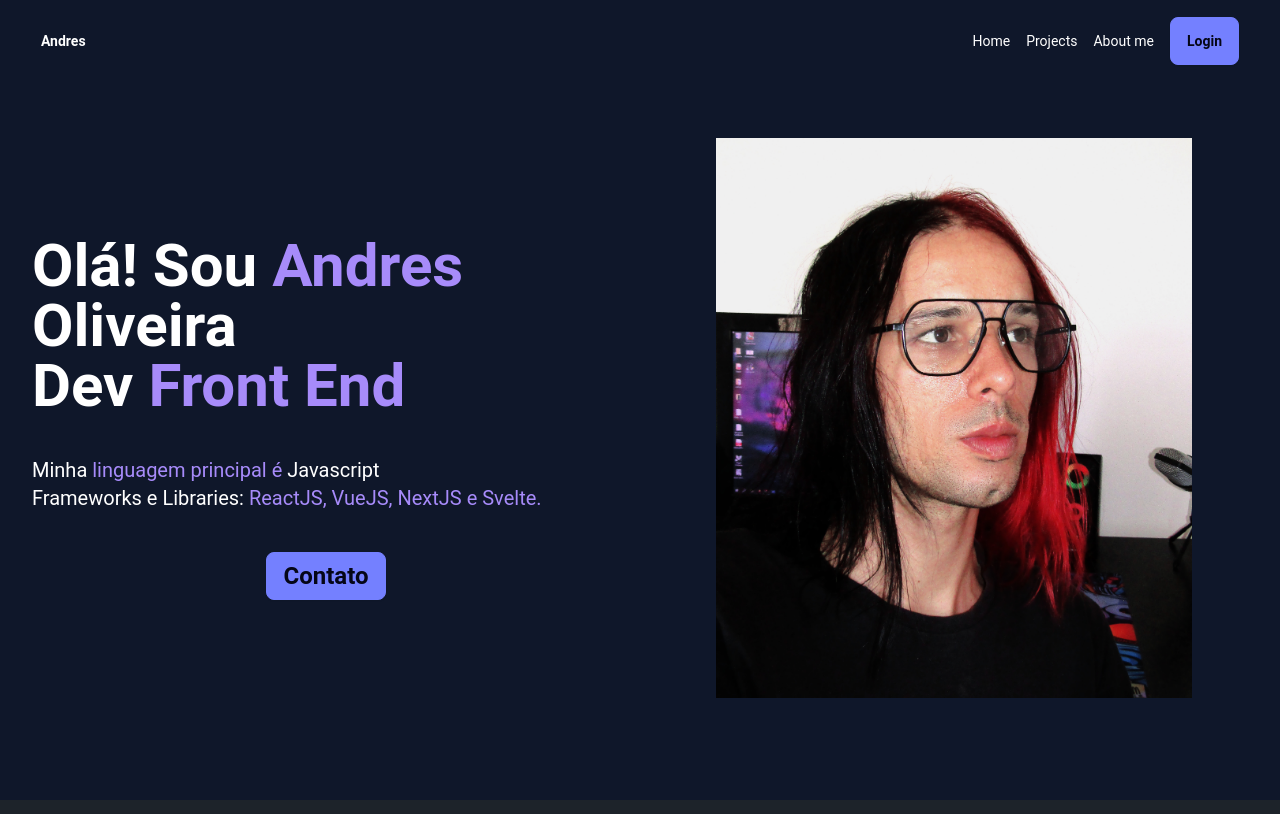
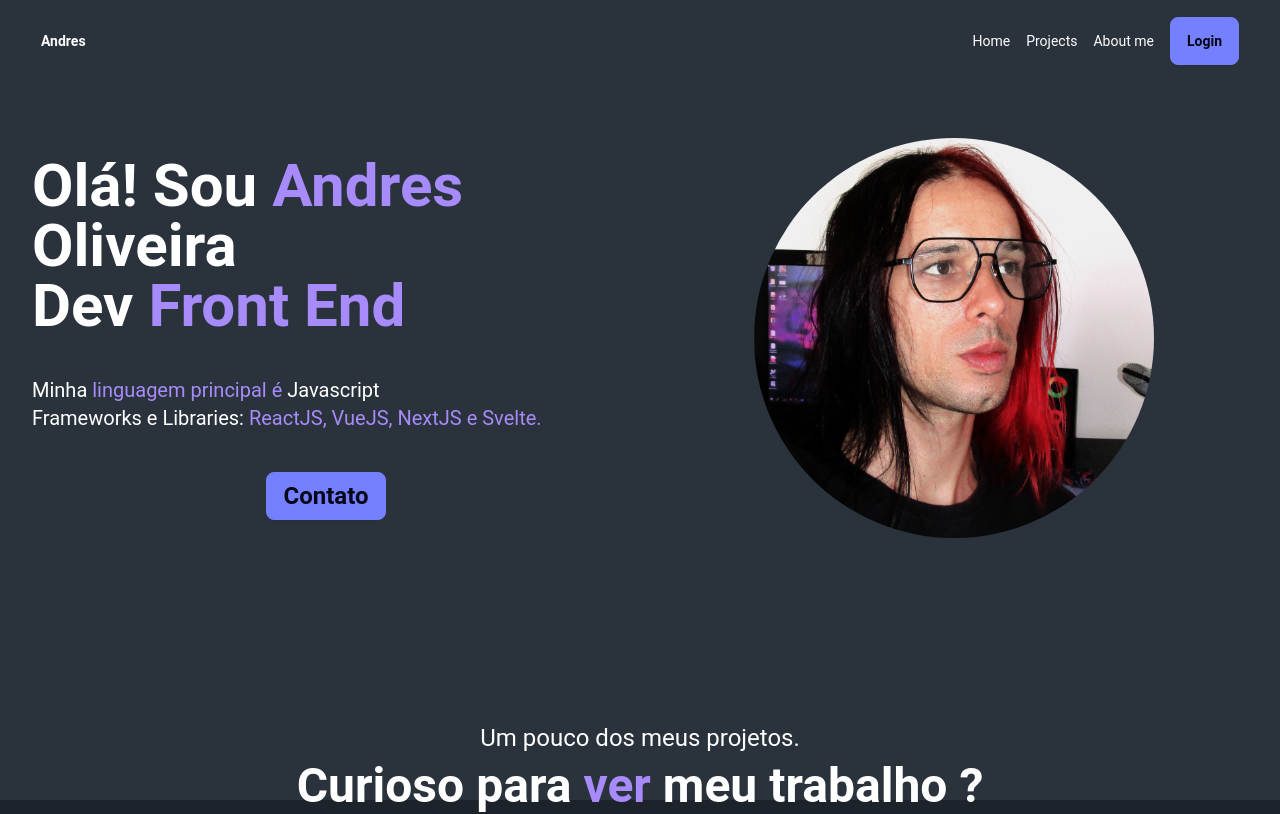
Before and after one commit to dezoliveira/folio, a SvelteKit app: page / in a window 1280 px wide. Shown: the top 814 px of the page. Built offline with nearby package versions, Linux system fonts and the light colour scheme.

Commit message:
profile-image-fix

```diff
--- a/src/app.html
+++ b/src/app.html
@@ -11,7 +11,7 @@
 		<meta name="viewport" content="width=device-width, initial-scale=1" />
 		%sveltekit.head%
 	</head>
-	<body data-sveltekit-preload-data="hover" class="bg-slate-900 text-white relative">
+	<body data-sveltekit-preload-data="hover" class="bg-neutral text-white relative">
 		<div style="display: contents" class="relative z-[1]">%sveltekit.body%</div>
     <div class="absolute min-h-screen top-0 left-0 w-full z-[-1] opacity-70">
       <div class="absolute inset-0" id="particles-js">
--- a/src/components/Main.svelte
+++ b/src/components/Main.svelte
@@ -45,7 +45,7 @@
       </button>
     </div>
     <div class="relative shadow-2x1 grid place-items-center">
-      <img src={"images/profile.jpg"} alt="Profile pic" class="object-cover z=[2] max-h-[70vh]" />
+      <img src={"images/profile.jpg"} alt="Profile pic" class="object-cover z=[2] w-[50vh] h-[50vh] rounded-full" />
     </div>
   </section>
 
--- a/src/routes/+layout.svelte
+++ b/src/routes/+layout.svelte
@@ -3,9 +3,9 @@
 	import Footer from "../components/Footer.svelte";
 	import Header from "../components/Header.svelte";
 
-  let y = 0
-  let innerHeight = 0
-  let innerWidth = 0
+  $:y = 0
+  $: innerHeight = 0
+  $: innerWidth = 0
 
   function goTop() {
     document.body.scrollIntoView()
@@ -19,7 +19,7 @@
       " opacity-full pointer-events-auto"
       : " pointer-events-none opacity-0"
     )}>
-      <button>
+      <button on:click={goTop}>
         <i class="fa-solid fa-arrow-up grid place-items-center aspect-square" />
       </button>
     </div>
--- a/tailwind.config.js
+++ b/tailwind.config.js
@@ -8,7 +8,7 @@ export default {
     require('daisyui'),
   ],
   daisyui: {
-    themes: ["light", "dark", "cupcake", "dracula", "black", "cyberpunk"],
+    themes: ["light", "dark", "cupcake", "dracula", "black", "cyberpunk", "forest"],
   },
 
 };
```
